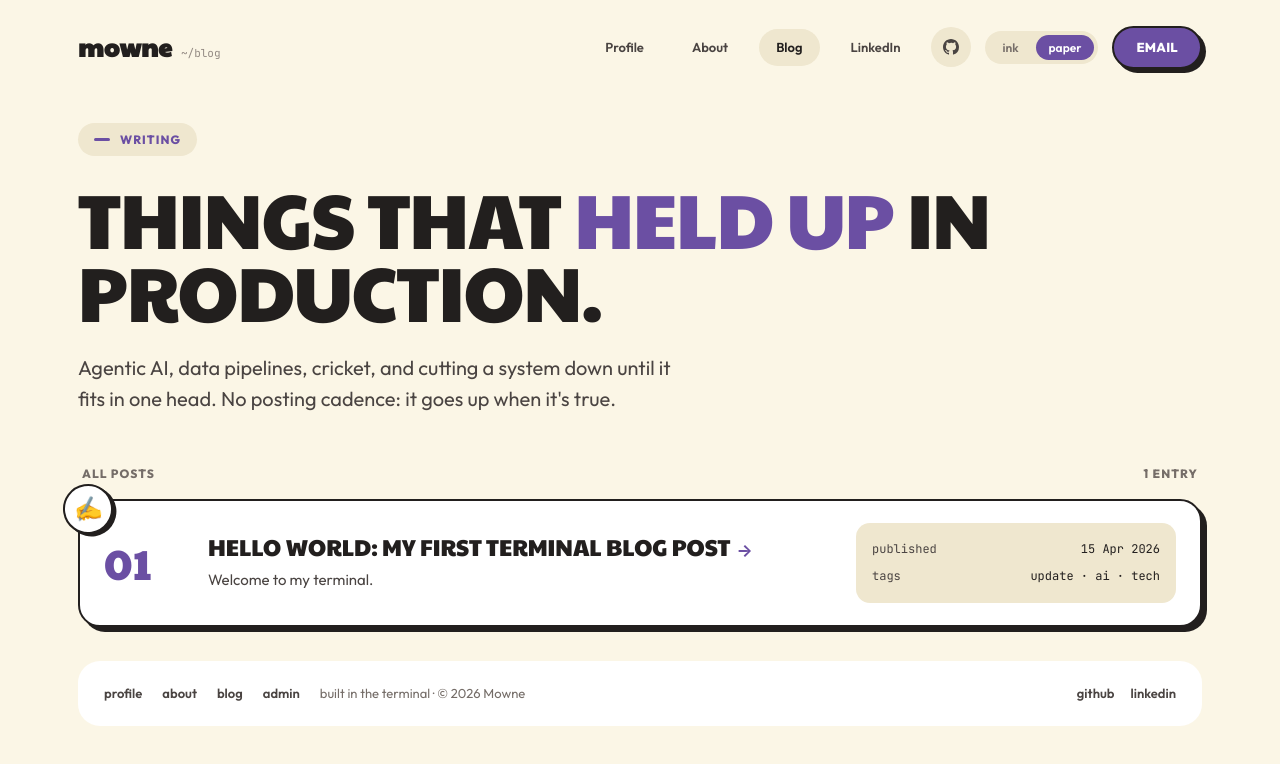
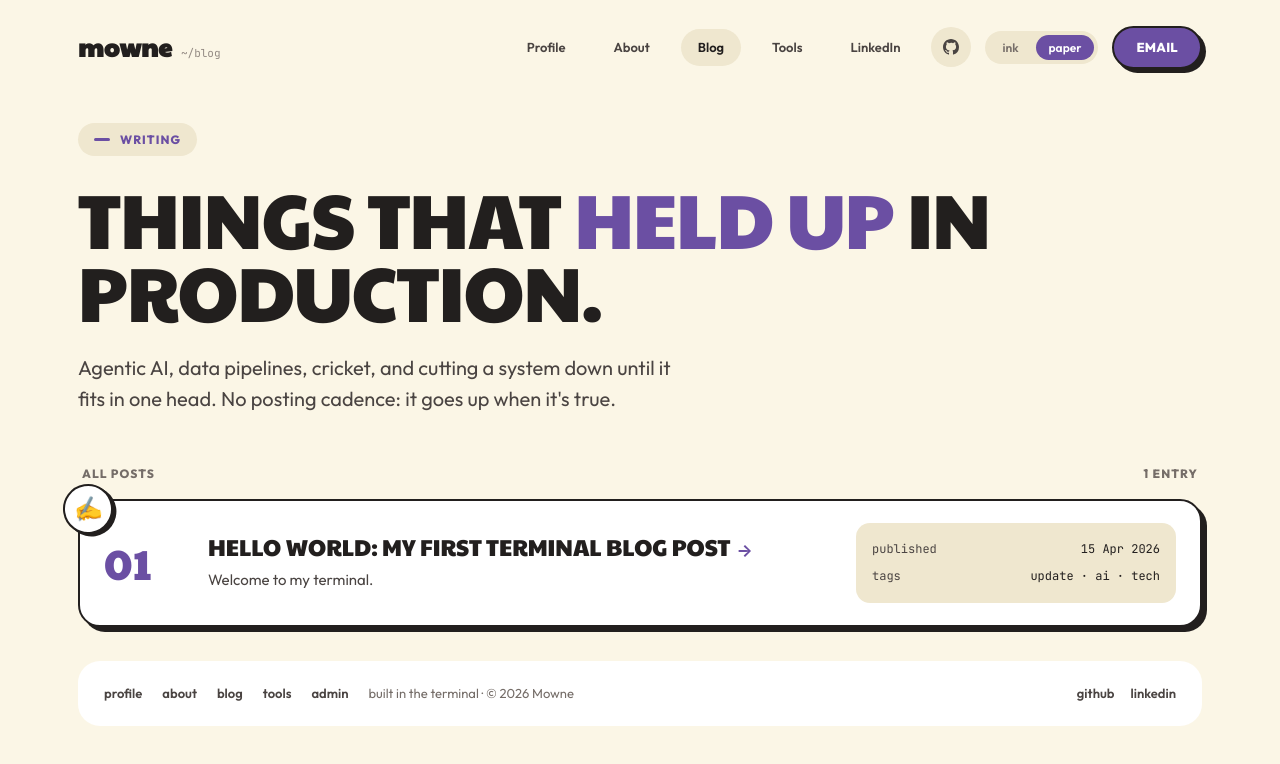
Before and after one commit to mowne67/blog, a website built with Vite: page blog.html in a window 1280 px wide. Built offline with nearby package versions, Linux system fonts and the light colour scheme.

Commit message:
Link tools subdomain from site navigation (#10)

```diff
--- a/blog.html
+++ b/blog.html
@@ -32,6 +32,7 @@
       <a class="lnk" href="./index.html">Profile</a>
       <a class="lnk" href="./about.html">About</a>
       <a class="lnk" href="./blog.html" aria-current="page">Blog</a>
+      <a class="lnk" href="https://tools.mowne.co.in/">Tools</a>
       <a class="lnk" href="https://linkedin.com/in/mowne" target="_blank" rel="noopener">LinkedIn</a>
       <a class="ico" href="https://github.com/mowne67" target="_blank" rel="noopener" aria-label="GitHub">
         <svg viewBox="0 0 16 16" aria-hidden="true"><path d="M8 0C3.58 0 0 3.58 0 8c0 3.54 2.29 6.53 5.47 7.59.4.07.55-.17.55-.38 0-.19-.01-.82-.01-1.49-2.01.37-2.53-.49-2.69-.94-.09-.23-.48-.94-.82-1.13-.28-.15-.68-.52-.01-.53.63-.01 1.08.58 1.23.82.72 1.21 1.87.87 2.33.66.07-.52.28-.87.51-1.07-1.78-.2-3.64-.89-3.64-3.95 0-.87.31-1.59.82-2.15-.08-.2-.36-1.02.08-2.12 0 0 .67-.21 2.2.82A7.64 7.64 0 0 1 8 3.87c.68 0 1.36.09 2 .26 1.53-1.04 2.2-.82 2.2-.82.44 1.1.16 1.92.08 2.12.51.56.82 1.27.82 2.15 0 3.07-1.87 3.75-3.65 3.95.29.25.54.73.54 1.48 0 1.07-.01 1.93-.01 2.2 0 .21.15.46.55.38A8.01 8.01 0 0 0 16 8c0-4.42-3.58-8-8-8Z" /></svg>
@@ -49,6 +50,7 @@
       <a href="./index.html">Profile</a>
       <a href="./about.html">About</a>
       <a href="./blog.html">Blog</a>
+      <a href="https://tools.mowne.co.in/">Tools</a>
       <a href="https://linkedin.com/in/mowne">LinkedIn</a>
       <a href="https://github.com/mowne67">GitHub</a>
       <a href="mailto:mownetharan@gmail.com">Email</a>
@@ -75,6 +77,7 @@
       <a href="./index.html">profile</a>
       <a href="./about.html">about</a>
       <a href="./blog.html">blog</a>
+      <a href="https://tools.mowne.co.in/">tools</a>
       <a href="/admin">admin</a>
       <span>built in the terminal · © 2026 Mowne</span>
       <span class="out">
```
Also changed, not shown: about.html (+3 -0 lines), index.html (+3 -0 lines).
